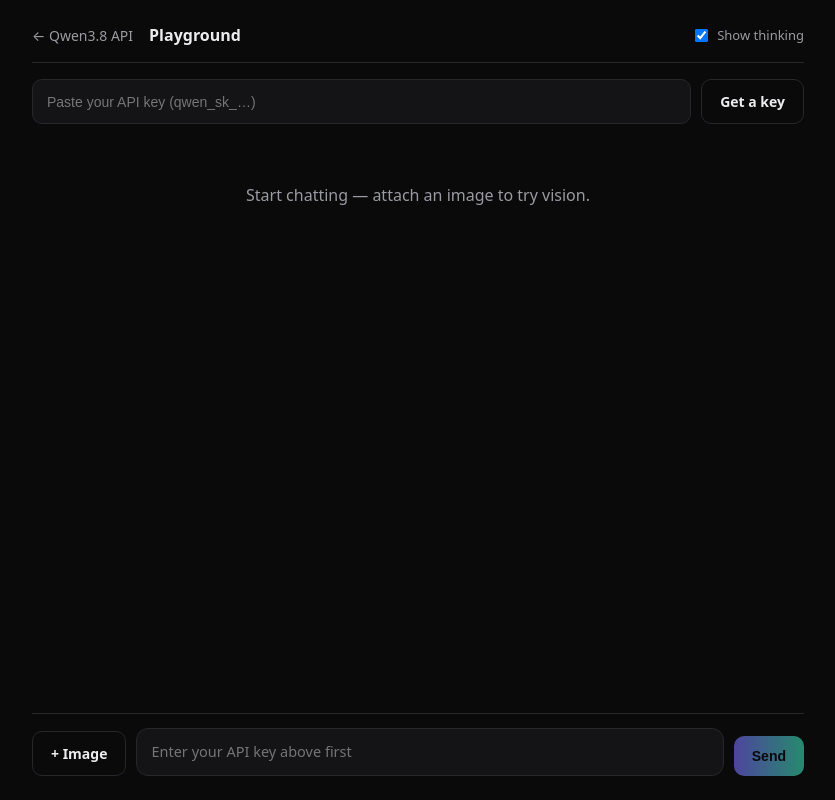
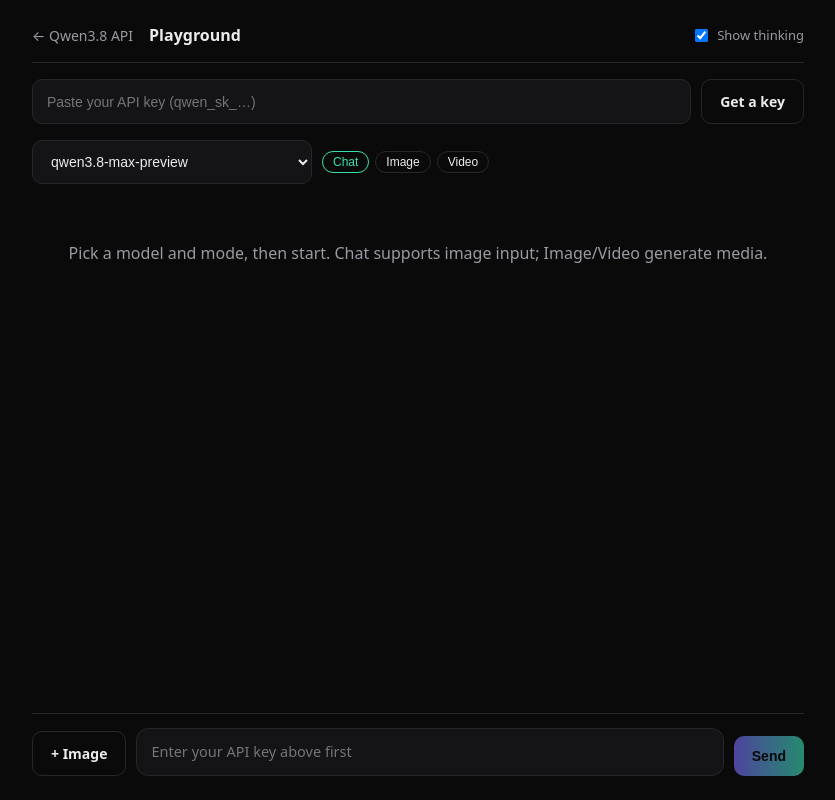
Before and after one commit to Kiyoscripts/qwen-api, a Next.js app: page /playground in a window 1280 px wide. Shown: the whole page, without its empty margins (222-1057 px from the left). Built offline with nearby package versions, Linux system fonts and the light colour scheme.

Commit message:
Add files via upload

```diff
--- a/app/globals.css
+++ b/app/globals.css
@@ -139,6 +139,14 @@ code { font-family: ui-monospace, SFMono-Regular, "SF Mono", Menlo, Consolas, mo
 .pg-title { font-weight: 600; }
 .pg-toggle { margin-left: auto; color: var(--muted); font-size: 13px; display: flex; align-items: center; gap: 6px; cursor: pointer; }
 .pg-key { display: flex; gap: 10px; margin: 16px 0; }
+.pg-controls { display: flex; gap: 10px; align-items: center; margin-bottom: 14px; flex-wrap: wrap; }
+.pg-select { max-width: 280px; cursor: pointer; }
+.pg-modes { display: flex; gap: 6px; }
+.pg-modes .pill { text-transform: none; letter-spacing: 0; }
+.pg-modes .pill:disabled { opacity: 0.4; cursor: not-allowed; }
+.bubble-media { max-width: 320px; width: 100%; border-radius: 12px; display: block; margin: 2px 0; }
+.spin { display: inline-block; width: 14px; height: 14px; border: 2px solid var(--border); border-top-color: var(--accent-2); border-radius: 50%; animation: spin 0.8s linear infinite; margin-left: 8px; vertical-align: middle; }
+@keyframes spin { to { transform: rotate(360deg); } }
 .pg-chat { flex: 1; overflow-y: auto; display: flex; flex-direction: column; gap: 14px; padding: 4px 2px; }
 .pg-empty { color: var(--muted); text-align: center; margin-top: 40px; }
 .bubble { max-width: 88%; padding: 12px 14px; border-radius: 14px; font-size: 14.5px; line-height: 1.55; white-space: pre-wrap; word-wrap: break-word; }
--- a/app/playground/page.tsx
+++ b/app/playground/page.tsx
@@ -1,34 +1,29 @@
 "use client";
 
-import { useEffect, useRef, useState } from "react";
+import { useCallback, useEffect, useRef, useState } from "react";
 
-const MODEL = "qwen3.8-max-preview";
+type Mode = "chat" | "image" | "video";
 
+interface ModelOpt {
+  id: string;
+  name: string;
+  chatTypes: string[];
+}
 interface Turn {
   role: "user" | "assistant";
   content: string;
   reasoning?: string;
-  image?: string; // data URL, user turns only
-}
-
-// Build the OpenAI-style messages array from display turns.
-function toApiMessages(turns: Turn[]) {
-  return turns.map((t) => {
-    if (t.role === "user" && t.image) {
-      return {
-        role: "user",
-        content: [
-          { type: "text", text: t.content },
-          { type: "image_url", image_url: { url: t.image } },
-        ],
-      };
-    }
-    return { role: t.role, content: t.content };
-  });
+  image?: string; // user attachment (data URL)
+  mediaUrl?: string; // assistant result
+  mediaType?: "image" | "video";
+  pending?: boolean;
 }
 
 export default function Playground() {
   const [apiKey, setApiKey] = useState("");
+  const [models, setModels] = useState<ModelOpt[]>([]);
+  const [model, setModel] = useState("qwen3.8-max-preview");
+  const [mode, setMode] = useState<Mode>("chat");
   const [input, setInput] = useState("");
   const [image, setImage] = useState<string | null>(null);
   const [turns, setTurns] = useState<Turn[]>([]);
@@ -36,9 +31,35 @@ export default function Playground() {
   const [showThinking, setShowThinking] = useState(true);
   const scrollRef = useRef<HTMLDivElement>(null);
 
+  const current = models.find((m) => m.id === model);
+  const canImage = current?.chatTypes.includes("t2i") ?? true;
+  const canVideo = current?.chatTypes.includes("t2v") ?? true;
+
+  const loadModels = useCallback(async (key: string) => {
+    if (!key) return;
+    try {
+      const r = await fetch("/v1/models", { headers: { Authorization: `Bearer ${key}` } });
+      if (!r.ok) return;
+      const j = await r.json();
+      const opts: ModelOpt[] = (j.data || []).map((m: any) => ({
+        id: m.id,
+        name: m.display_name || m.id,
+        chatTypes: m.capabilities?.chat_types || ["t2t"],
+      }));
+      setModels(opts);
+      if (opts.length && !opts.find((o) => o.id === model)) setModel(opts[0].id);
+    } catch {
+      /* ignore */
+    }
+  }, [model]);
+
   useEffect(() => {
     const k = localStorage.getItem("qwen_api_key");
-    if (k) setApiKey(k);
+    if (k) {
+      setApiKey(k);
+      loadModels(k);
+    }
+    // eslint-disable-next-line react-hooks/exhaustive-deps
   }, []);
   useEffect(() => {
     if (apiKey) localStorage.setItem("qwen_api_key", apiKey);
@@ -46,8 +67,13 @@ export default function Playground() {
   useEffect(() => {
     scrollRef.current?.scrollTo({ top: scrollRef.current.scrollHeight });
   }, [turns]);
+  // If current model can't do the selected mode, fall back to chat.
+  useEffect(() => {
+    if (mode === "image" && !canImage) setMode("chat");
+    if (mode === "video" && !canVideo) setMode("chat");
+  }, [model, mode, canImage, canVideo]);
 
-  async function onImage(e: React.ChangeEvent<HTMLInputElement>) {
+  function onImage(e: React.ChangeEvent<HTMLInputElement>) {
     const file = e.target.files?.[0];
     if (!file) return;
     const reader = new FileReader();
@@ -55,23 +81,20 @@ export default function Playground() {
     reader.readAsDataURL(file);
   }
 
-  async function send() {
-    const text = input.trim();
-    if ((!text && !image) || busy) return;
-    if (!apiKey) return;
+  function toApiMessages(list: Turn[]) {
+    return list.map((t) => {
+      if (t.role === "user" && t.image) {
+        return { role: "user", content: [{ type: "text", text: t.content }, { type: "image_url", image_url: { url: t.image } }] };
+      }
+      return { role: t.role, content: t.content };
+    });
+  }
 
-    const userTurn: Turn = { role: "user", content: text || "(image)", image: image || undefined };
-    const history = [...turns, userTurn];
-    setTurns([...history, { role: "assistant", content: "", reasoning: "" }]);
-    setInput("");
-    setImage(null);
-    setBusy(true);
-
-    try {
+  async function sendChat(history: Turn[]) {
     const res = await fetch("/v1/chat/completions", {
       method: "POST",
       headers: { "Content-Type": "application/json", Authorization: `Bearer ${apiKey}` },
-        body: JSON.stringify({ model: MODEL, stream: true, messages: toApiMessages(history) }),
+      body: JSON.stringify({ model, stream: true, messages: toApiMessages(history) }),
     });
     if (!res.ok || !res.body) {
       const j = await res.json().catch(() => ({}));
@@ -79,9 +102,7 @@ export default function Playground() {
     }
     const reader = res.body.getReader();
     const decoder = new TextDecoder();
-      let buffer = "";
-      let content = "";
-      let reasoning = "";
+    let buffer = "", content = "", reasoning = "";
     while (true) {
       const { done, value } = await reader.read();
       if (done) break;
@@ -94,25 +115,56 @@ export default function Playground() {
         const data = line.slice(5).trim();
         if (data === "[DONE]") continue;
         try {
-            const evt = JSON.parse(data);
-            const d = evt?.choices?.[0]?.delta;
+          const d = JSON.parse(data)?.choices?.[0]?.delta;
           if (d?.reasoning_content) reasoning += d.reasoning_content;
           if (d?.content) content += d.content;
           setTurns((prev) => {
-              const copy = [...prev];
-              copy[copy.length - 1] = { role: "assistant", content, reasoning };
-              return copy;
+            const c = [...prev];
+            c[c.length - 1] = { role: "assistant", content, reasoning };
+            return c;
           });
-          } catch {
-            /* ignore */
+        } catch {}
       }
     }
   }
+
+  async function sendGeneration(prompt: string, kind: "image" | "video") {
+    const url = kind === "image" ? "/v1/images/generations" : "/v1/videos/generations";
+    const res = await fetch(url, {
+      method: "POST",
+      headers: { "Content-Type": "application/json", Authorization: `Bearer ${apiKey}` },
+      body: JSON.stringify({ model, prompt }),
+    });
+    const j = await res.json().catch(() => ({}));
+    if (!res.ok) throw new Error(j?.error?.message || `HTTP ${res.status}`);
+    const mediaUrl = j?.data?.[0]?.url;
+    if (!mediaUrl) throw new Error("No media returned");
+    setTurns((prev) => {
+      const c = [...prev];
+      c[c.length - 1] = { role: "assistant", content: "", mediaUrl, mediaType: kind };
+      return c;
+    });
+  }
+
+  async function send() {
+    const text = input.trim();
+    if ((!text && !image) || busy || !apiKey) return;
+
+    const userTurn: Turn = { role: "user", content: text || (mode === "chat" ? "(image)" : ""), image: image || undefined };
+    const history = [...turns, userTurn];
+    const pendingLabel = mode === "video" ? "Generating video… (up to a few minutes)" : mode === "image" ? "Generating image…" : "";
+    setTurns([...history, { role: "assistant", content: pendingLabel, pending: true }]);
+    setInput("");
+    setImage(null);
+    setBusy(true);
+    try {
+      if (mode === "chat") await sendChat(history);
+      else await sendGeneration(text, mode);
     } catch (e: any) {
       setTurns((prev) => {
-        const copy = [...prev];
-        copy[copy.length - 1] = { role: "assistant", content: `⚠️ ${e.message}` };
-        return copy;
+        const c = [...prev];
+        c[c.length - 1] = { role: "assistant", content: `⚠️ ${e.message}` };
+        return c;
       });
     } finally {
       setBusy(false);
@@ -126,15 +178,25 @@ export default function Playground() {
     }
   }
 
+  const placeholder = !apiKey
+    ? "Enter your API key above first"
+    : mode === "image"
+    ? "Describe an image to generate…"
+    : mode === "video"
+    ? "Describe a video to generate…"
+    : "Message…  (Enter to send)";
+
   return (
     <div className="pg">
       <header className="pg-head">
         <a href="/" className="pg-back">← Qwen3.8 API</a>
         <span className="pg-title">Playground</span>
+        {mode === "chat" && (
           <label className="pg-toggle">
             <input type="checkbox" checked={showThinking} onChange={(e) => setShowThinking(e.target.checked)} />
             Show thinking
           </label>
+        )}
       </header>
 
       <div className="pg-key">
@@ -144,12 +206,27 @@ export default function Playground() {
           placeholder="Paste your API key (qwen_sk_…)"
           value={apiKey}
           onChange={(e) => setApiKey(e.target.value)}
+          onBlur={() => loadModels(apiKey)}
         />
         <a className="btn ghost" href="/#get-a-key">Get a key</a>
       </div>
 
+      <div className="pg-controls">
+        <select className="input pg-select" value={model} onChange={(e) => setModel(e.target.value)}>
+          {models.length === 0 && <option value={model}>{model}</option>}
+          {models.map((m) => (
+            <option key={m.id} value={m.id}>{m.name}</option>
+          ))}
+        </select>
+        <div className="pg-modes">
+          <button className={`pill ${mode === "chat" ? "on" : ""}`} onClick={() => setMode("chat")}>Chat</button>
+          <button className={`pill ${mode === "image" ? "on" : ""}`} onClick={() => setMode("image")} disabled={!canImage} title={canImage ? "" : "This model can't generate images"}>Image</button>
+          <button className={`pill ${mode === "video" ? "on" : ""}`} onClick={() => setMode("video")} disabled={!canVideo} title={canVideo ? "" : "This model can't generate video"}>Video</button>
+        </div>
+      </div>
+
       <div className="pg-chat" ref={scrollRef}>
-        {turns.length === 0 && <p className="pg-empty">Start chatting — attach an image to try vision.</p>}
+        {turns.length === 0 && <p className="pg-empty">Pick a model and mode, then start. Chat supports image input; Image/Video generate media.</p>}
         {turns.map((t, i) => (
           <div key={i} className={`bubble ${t.role}`}>
             {t.image && <img className="bubble-img" src={t.image} alt="attachment" />}
@@ -159,34 +236,39 @@ export default function Playground() {
                 <div>{t.reasoning}</div>
               </details>
             ) : null}
-            <div className="bubble-text">{t.content || (t.role === "assistant" && busy ? "…" : "")}</div>
+            {t.mediaUrl && t.mediaType === "image" && <img className="bubble-media" src={t.mediaUrl} alt="generated" />}
+            {t.mediaUrl && t.mediaType === "video" && <video className="bubble-media" src={t.mediaUrl} controls />}
+            {t.content && <div className="bubble-text">{t.content}</div>}
+            {t.pending && <span className="spin" />}
           </div>
         ))}
       </div>
 
       <div className="pg-composer">
-        {image && (
+        {mode === "chat" && image && (
           <div className="pg-attach">
             <img src={image} alt="to send" />
             <button onClick={() => setImage(null)}>×</button>
           </div>
         )}
         <div className="pg-inputrow">
+          {mode === "chat" && (
             <label className="btn ghost pg-attach-btn">
               + Image
               <input type="file" accept="image/*" onChange={onImage} hidden />
             </label>
+          )}
           <textarea
             className="pg-textarea"
-            placeholder={apiKey ? "Message…  (Enter to send, Shift+Enter for newline)" : "Enter your API key above first"}
+            placeholder={placeholder}
             value={input}
             onChange={(e) => setInput(e.target.value)}
             onKeyDown={onKeyDown}
             rows={1}
-            disabled={!apiKey}
+            disabled={!apiKey || busy}
           />
-          <button className="btn" onClick={send} disabled={busy || !apiKey || (!input.trim() && !image)}>
-            {busy ? "…" : "Send"}
+          <button className="btn" onClick={send} disabled={busy || !apiKey || (!input.trim() && !(mode === "chat" && image))}>
+            {busy ? "…" : mode === "chat" ? "Send" : "Generate"}
           </button>
         </div>
       </div>
```
Lines whose indentation alone changed are shown as unchanged.
